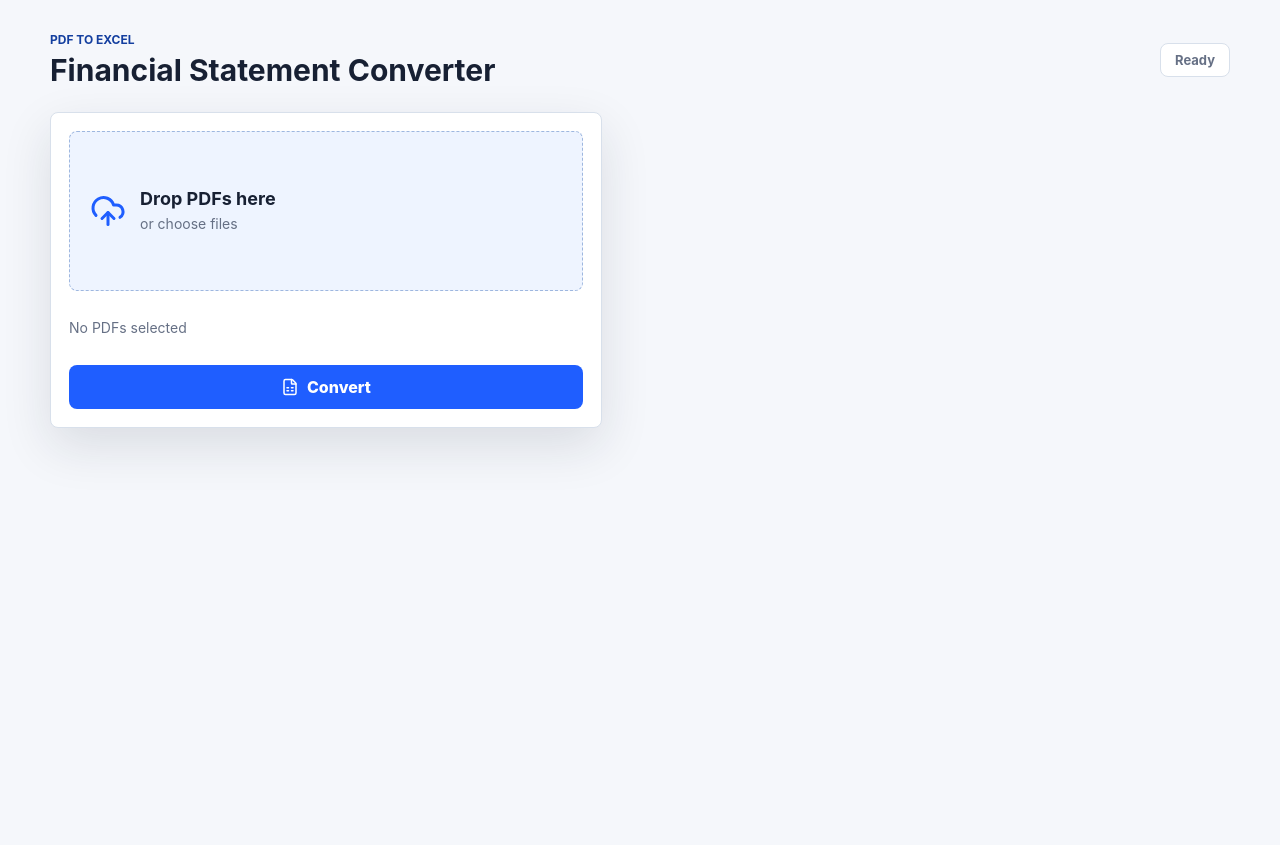
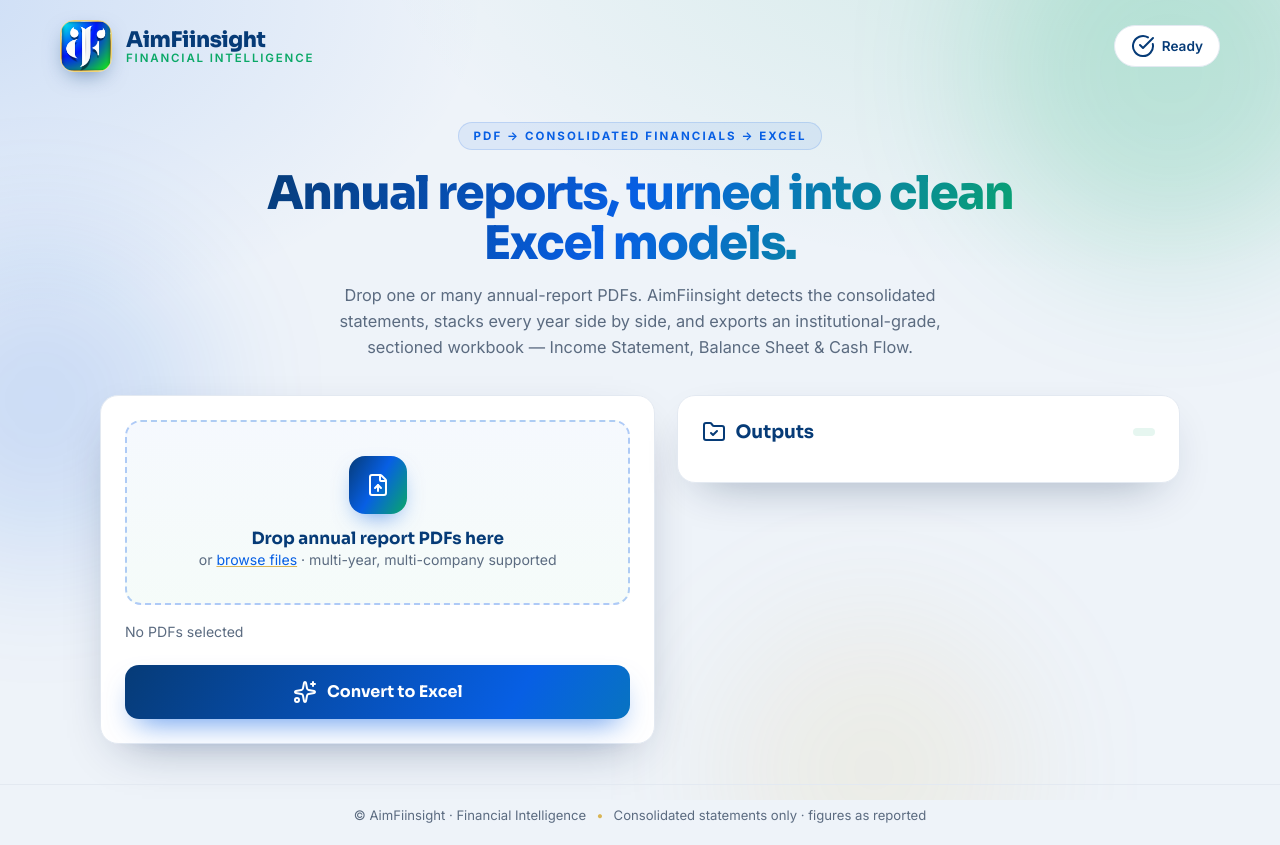
Before and after one commit to AimFinailytics/pdf-financials-web, a Flask app: page / in a window 1280 px wide. Before the commit the page ends 449 px from the top, so only its background shows below. Run offline with Flask 3, Linux system fonts and the light colour scheme.

Commit message:
Deploy via deploy-anywhere

```diff
--- a/financials_converter.py
+++ b/financials_converter.py
@@ -159,7 +159,7 @@
         output_paths.append(out_path)
         summaries[company] = build_summary(company, filings)
 
-    if len(valid) >= 2:
+    if len(grouped) >= 2:  # a master only makes sense across 2+ distinct companies
         timestamp = datetime.now().strftime("%Y%m%d_%H%M%S")
         master_path = output_dir / f"MASTER_Consolidated_FS_{timestamp}.xlsx"
         build_master_workbook(grouped, master_path)
--- a/static/styles.css
+++ b/static/styles.css
@@ -1,371 +1,170 @@
 :root {
-  --bg: #f5f7fb;
-  --ink: #172033;
-  --muted: #667085;
-  --line: #d8e0eb;
-  --blue: #1f5eff;
-  --blue-dark: #143f9f;
-  --green: #087f5b;
-  --surface: #ffffff;
-  --surface-alt: #eef4ff;
-  --shadow: 0 18px 50px rgba(23, 32, 51, 0.12);
+  --navy: #063b77;
+  --blue: #074db4;
+  --blue-bright: #075fe4;
+  --blue-soft: #68a0ff;
+  --green: #0aa867;
+  --gold: #d9b556;
+  --gold-light: #f1d478;
+  --ink: #0d1b2e;
+  --muted: #5b6b80;
+  --line: #e3e9f1;
+  --bg: #eef3f9;
+  --card: #ffffff;
+  --grad: linear-gradient(120deg, var(--navy) 0%, var(--blue-bright) 48%, var(--green) 100%);
+  --shadow: 0 18px 50px -24px rgba(6, 33, 71, 0.45);
+  --radius: 18px;
+  font-family: "Inter", system-ui, -apple-system, sans-serif;
 }
 
-* {
-  box-sizing: border-box;
-}
+* { box-sizing: border-box; }
 
 body {
   margin: 0;
   min-height: 100vh;
-  background: var(--bg);
   color: var(--ink);
-  font-family: Inter, ui-sans-serif, system-ui, -apple-system, BlinkMacSystemFont, "Segoe UI", sans-serif;
+  background:
+    radial-gradient(1200px 600px at 85% -10%, rgba(10, 168, 103, 0.12), transparent 60%),
+    radial-gradient(1000px 600px at -5% 0%, rgba(7, 95, 228, 0.14), transparent 55%),
+    var(--bg);
+  display: flex;
+  flex-direction: column;
 }
 
-button,
-input {
-  font: inherit;
+.bg-orbs { position: fixed; inset: 0; z-index: 0; overflow: hidden; pointer-events: none; }
+.bg-orbs span {
+  position: absolute; border-radius: 50%; filter: blur(70px); opacity: 0.5;
+}
+.bg-orbs span:nth-child(1) { width: 380px; height: 380px; top: -120px; right: -80px; background: rgba(10,168,103,0.35); }
+.bg-orbs span:nth-child(2) { width: 320px; height: 320px; top: 30%; left: -120px; background: rgba(7,95,228,0.30); }
+.bg-orbs span:nth-child(3) { width: 300px; height: 300px; bottom: -120px; right: 20%; background: rgba(217,181,86,0.22); }
+
+/* ---------- header ---------- */
+.site-header {
+  position: relative; z-index: 2;
+  display: flex; align-items: center; justify-content: space-between;
+  padding: 20px clamp(20px, 5vw, 60px);
+}
+.brand { display: flex; align-items: center; gap: 14px; }
+.brand-mark {
+  width: 52px; height: 52px; border-radius: 14px; object-fit: cover;
+  box-shadow: 0 8px 22px -8px rgba(6, 59, 119, 0.6);
+  border: 1.5px solid var(--gold-light);
+}
+.brand-text { display: flex; flex-direction: column; line-height: 1.1; }
+.brand-name { font-family: "Sora", sans-serif; font-weight: 800; font-size: 1.35rem; letter-spacing: -0.02em; color: var(--navy); }
+.brand-tag { font-size: 0.72rem; font-weight: 600; letter-spacing: 0.16em; text-transform: uppercase; color: var(--green); }
+
+.status-pill {
+  display: inline-flex; align-items: center; gap: 7px;
+  padding: 8px 16px; border-radius: 999px; font-weight: 600; font-size: 0.85rem;
+  background: #ffffff; color: var(--navy); border: 1px solid var(--line);
+  box-shadow: var(--shadow);
+}
+.status-pill i { width: 16px; height: 16px; }
+.status-pill.busy { color: var(--blue-bright); }
+.status-pill.busy i { animation: spin 1s linear infinite; }
+.status-pill.done { color: var(--green); border-color: rgba(10,168,103,0.4); background: rgba(10,168,103,0.08); }
+.status-pill.error { color: #c0392b; border-color: rgba(192,57,43,0.35); background: rgba(192,57,43,0.07); }
+@keyframes spin { to { transform: rotate(360deg); } }
+
+/* ---------- layout ---------- */
+.app-shell {
+  position: relative; z-index: 1;
+  width: min(1080px, 92vw); margin: 0 auto; padding: 12px 0 40px;
+  flex: 1;
 }
 
-.app-shell {
-  width: min(1180px, calc(100vw - 32px));
-  margin: 0 auto;
-  padding: 32px 0 48px;
+.hero { text-align: center; max-width: 760px; margin: 18px auto 34px; }
+.hero-eyebrow {
+  display: inline-block; font-size: 0.72rem; font-weight: 700; letter-spacing: 0.18em;
+  color: var(--blue-bright);
+  background: rgba(7, 95, 228, 0.08); border: 1px solid rgba(7,95,228,0.15);
+  padding: 6px 14px; border-radius: 999px;
+}
+.hero h1 {
+  font-family: "Sora", sans-serif; font-weight: 800; letter-spacing: -0.03em;
+  font-size: clamp(1.8rem, 4.2vw, 2.9rem); line-height: 1.08; margin: 18px 0 14px;
+  background: var(--grad); -webkit-background-clip: text; background-clip: text; color: transparent;
+}
+.hero p { color: var(--muted); font-size: 1.02rem; line-height: 1.6; margin: 0 auto; max-width: 640px; }
+
+.workspace { display: grid; grid-template-columns: 1.05fr 0.95fr; gap: 22px; align-items: start; }
+@media (max-width: 820px) { .workspace { grid-template-columns: 1fr; } }
+
+.card {
+  background: var(--card); border: 1px solid var(--line); border-radius: var(--radius);
+  box-shadow: var(--shadow); padding: 24px;
 }
 
-.topbar {
-  display: flex;
-  align-items: center;
-  justify-content: space-between;
-  gap: 16px;
-  margin-bottom: 24px;
+/* ---------- upload ---------- */
+.upload-panel { display: flex; flex-direction: column; gap: 18px; }
+.dropzone {
+  position: relative; border: 2px dashed rgba(7, 95, 228, 0.3); border-radius: 16px;
+  padding: 34px 20px; text-align: center; cursor: pointer; transition: all 0.18s ease;
+  background: linear-gradient(180deg, rgba(7,95,228,0.04), rgba(10,168,103,0.04));
+  display: flex; flex-direction: column; align-items: center; gap: 14px;
+}
+.dropzone:hover, .dropzone.dragging { border-color: var(--green); background: linear-gradient(180deg, rgba(7,95,228,0.08), rgba(10,168,103,0.1)); transform: translateY(-1px); }
+.dropzone input { position: absolute; inset: 0; opacity: 0; cursor: pointer; }
+.dz-icon {
+  width: 58px; height: 58px; border-radius: 16px; display: grid; place-items: center;
+  background: var(--grad); color: #fff; box-shadow: 0 10px 24px -10px rgba(7,95,228,0.7);
+}
+.dz-icon i { width: 28px; height: 28px; }
+.dz-text strong { display: block; font-family: "Sora", sans-serif; font-size: 1.05rem; color: var(--navy); }
+.dz-text span { color: var(--muted); font-size: 0.88rem; }
+.dz-text u { color: var(--blue-bright); text-decoration-color: var(--gold); }
+
+.file-strip { display: flex; flex-wrap: wrap; gap: 8px; min-height: 24px; }
+.file-strip .empty { color: var(--muted); font-size: 0.88rem; }
+.file-chip {
+  display: inline-flex; align-items: center; gap: 7px; font-size: 0.82rem; font-weight: 500;
+  padding: 6px 12px; border-radius: 999px; background: #f3f7fc; border: 1px solid var(--line); color: var(--navy);
+}
+.file-chip i { width: 14px; height: 14px; color: var(--green); }
+
+.primary-action {
+  border: 0; cursor: pointer; border-radius: 14px; padding: 15px 20px;
+  font-family: "Sora", sans-serif; font-weight: 700; font-size: 1rem; color: #fff;
+  background: var(--grad); background-size: 160% 160%;
+  display: inline-flex; align-items: center; justify-content: center; gap: 10px;
+  box-shadow: 0 14px 30px -12px rgba(7, 95, 228, 0.7); transition: all 0.2s ease;
+}
+.primary-action:hover { background-position: 100% 0; transform: translateY(-2px); box-shadow: 0 20px 38px -14px rgba(10,168,103,0.6); }
+.primary-action:disabled { opacity: 0.6; cursor: progress; transform: none; }
+.primary-action i { width: 18px; height: 18px; }
+
+/* ---------- results ---------- */
+.results-panel { display: flex; flex-direction: column; gap: 14px; }
+.panel-header { display: flex; align-items: center; justify-content: space-between; }
+.panel-header h2 { font-family: "Sora", sans-serif; font-size: 1.15rem; margin: 0; display: flex; align-items: center; gap: 9px; color: var(--navy); }
+.panel-header h2 i { width: 20px; height: 20px; color: var(--green); }
+.count-chip { font-size: 0.78rem; font-weight: 600; color: var(--green); background: rgba(10,168,103,0.1); padding: 4px 11px; border-radius: 999px; }
+
+.downloads { display: flex; flex-direction: column; gap: 10px; }
+.download-row {
+  display: flex; align-items: center; justify-content: space-between; gap: 12px;
+  padding: 13px 15px; border-radius: 13px; border: 1px solid var(--line);
+  background: linear-gradient(180deg, #fbfdff, #f4f8fd); transition: all 0.16s ease;
+}
+.download-row:hover { border-color: var(--blue-soft); box-shadow: 0 10px 24px -16px rgba(7,95,228,0.6); transform: translateY(-1px); }
+.download-row a { display: flex; align-items: center; gap: 11px; font-weight: 600; color: var(--navy); text-decoration: none; min-width: 0; }
+.download-row a i { width: 19px; height: 19px; color: var(--blue-bright); flex: none; }
+.download-row a span { overflow: hidden; text-overflow: ellipsis; white-space: nowrap; }
+.download-row > span { font-size: 0.8rem; color: var(--muted); flex: none; }
+
+.skipped {
+  font-size: 0.85rem; color: #92651b; line-height: 1.5;
+  background: rgba(217, 181, 86, 0.12); border: 1px solid rgba(217,181,86,0.4);
+  border-radius: 12px; padding: 12px 14px;
 }
 
-.eyebrow {
-  margin: 0 0 6px;
-  color: var(--blue-dark);
-  font-size: 12px;
-  font-weight: 700;
-  letter-spacing: 0;
-  text-transform: uppercase;
+/* ---------- footer ---------- */
+.site-footer {
+  position: relative; z-index: 1;
+  display: flex; align-items: center; justify-content: center; gap: 10px; flex-wrap: wrap;
+  padding: 22px; color: var(--muted); font-size: 0.82rem;
+  border-top: 1px solid var(--line); margin-top: auto;
 }
-
-h1,
-h2,
-h3,
-p {
-  margin: 0;
-}
-
-h1 {
-  font-size: 30px;
-  line-height: 1.15;
-  letter-spacing: 0;
-}
-
-h2 {
-  font-size: 18px;
-}
-
-.status-pill {
-  display: inline-flex;
-  align-items: center;
-  min-height: 34px;
-  padding: 0 14px;
-  border: 1px solid var(--line);
-  border-radius: 8px;
-  background: var(--surface);
-  color: var(--muted);
-  font-size: 13px;
-  font-weight: 700;
-  white-space: nowrap;
-}
-
-.status-pill.busy {
-  color: var(--blue-dark);
-  border-color: #a9c3ff;
-  background: #edf3ff;
-}
-
-.status-pill.done {
-  color: var(--green);
-  border-color: #a7d9c6;
-  background: #ecfbf5;
-}
-
-.status-pill.error {
-  color: #b42318;
-  border-color: #f3b6af;
-  background: #fff0ee;
-}
-
-.workspace {
-  display: grid;
-  grid-template-columns: minmax(320px, 0.95fr) minmax(320px, 1.05fr);
-  gap: 18px;
-  align-items: start;
-}
-
-.upload-panel,
-.results-panel,
-.summary-card {
-  border: 1px solid var(--line);
-  border-radius: 8px;
-  background: var(--surface);
-  box-shadow: var(--shadow);
-}
-
-.upload-panel {
-  padding: 18px;
-}
-
-.dropzone {
-  position: relative;
-  display: flex;
-  align-items: center;
-  gap: 14px;
-  min-height: 160px;
-  padding: 20px;
-  border: 1px dashed #9eb7df;
-  border-radius: 8px;
-  background: var(--surface-alt);
-  cursor: pointer;
-  transition: border-color 0.16s ease, background 0.16s ease, transform 0.16s ease;
-}
-
-.dropzone:hover,
-.dropzone.dragging {
-  border-color: var(--blue);
-  background: #e6efff;
-}
-
-.dropzone input {
-  position: absolute;
-  inset: 0;
-  opacity: 0;
-  cursor: pointer;
-}
-
-.dropzone svg {
-  width: 36px;
-  height: 36px;
-  color: var(--blue);
-  flex: 0 0 auto;
-}
-
-.dropzone strong {
-  display: block;
-  font-size: 18px;
-  margin-bottom: 4px;
-}
-
-.dropzone span {
-  color: var(--muted);
-  font-size: 14px;
-}
-
-.file-strip {
-  display: flex;
-  flex-wrap: wrap;
-  gap: 8px;
-  min-height: 42px;
-  margin: 16px 0;
-}
-
-.file-chip {
-  display: inline-flex;
-  align-items: center;
-  gap: 6px;
-  max-width: 100%;
-  padding: 7px 9px;
-  border: 1px solid var(--line);
-  border-radius: 8px;
-  background: #fbfcff;
-  color: var(--ink);
-  font-size: 13px;
-}
-
-.file-chip svg {
-  width: 15px;
-  height: 15px;
-  color: #d92d20;
-}
-
-.empty {
-  color: var(--muted);
-  font-size: 14px;
-  align-self: center;
-}
-
-.primary-action {
-  display: inline-flex;
-  justify-content: center;
-  align-items: center;
-  gap: 8px;
-  width: 100%;
-  height: 44px;
-  border: 0;
-  border-radius: 8px;
-  background: var(--blue);
-  color: white;
-  font-weight: 800;
-  cursor: pointer;
-}
-
-.primary-action:disabled {
-  cursor: not-allowed;
-  opacity: 0.62;
-}
-
-.primary-action svg {
-  width: 18px;
-  height: 18px;
-}
-
-.results-panel {
-  padding: 18px;
-}
-
-.panel-header {
-  display: flex;
-  justify-content: space-between;
-  align-items: center;
-  gap: 12px;
-  margin-bottom: 14px;
-}
-
-.panel-header span {
-  color: var(--muted);
-  font-size: 13px;
-  font-weight: 700;
-}
-
-.downloads {
-  display: grid;
-  gap: 10px;
-}
-
-.download-row {
-  display: flex;
-  align-items: center;
-  justify-content: space-between;
-  gap: 12px;
-  padding: 12px;
-  border: 1px solid var(--line);
-  border-radius: 8px;
-  background: #fbfcff;
-}
-
-.download-row a {
-  display: inline-flex;
-  align-items: center;
-  gap: 8px;
-  color: var(--blue-dark);
-  font-weight: 800;
-  text-decoration: none;
-  overflow-wrap: anywhere;
-}
-
-.download-row svg {
-  width: 18px;
-  height: 18px;
-}
-
-.download-row span {
-  color: var(--muted);
-  font-size: 12px;
-  white-space: nowrap;
-}
-
-.skipped {
-  margin-top: 12px;
-  padding: 12px;
-  border: 1px solid #fedf89;
-  border-radius: 8px;
-  background: #fffbeb;
-  color: #7a4d00;
-  font-size: 13px;
-}
-
-.summary-grid {
-  display: grid;
-  gap: 18px;
-  margin-top: 18px;
-}
-
-.summary-card {
-  overflow: hidden;
-}
-
-.summary-title {
-  padding: 14px 16px;
-  border-bottom: 1px solid var(--line);
-  background: #fbfcff;
-}
-
-.summary-table-wrap {
-  overflow-x: auto;
-}
-
-table {
-  width: 100%;
-  border-collapse: collapse;
-}
-
-th,
-td {
-  padding: 11px 14px;
-  border-bottom: 1px solid var(--line);
-  text-align: right;
-  white-space: nowrap;
-}
-
-th:first-child,
-td:first-child {
-  text-align: left;
-}
-
-th {
-  background: #f1f5fb;
-  color: #344054;
-  font-size: 12px;
-  text-transform: uppercase;
-  letter-spacing: 0;
-}
-
-td {
-  font-size: 14px;
-}
-
-tbody tr:last-child td {
-  border-bottom: 0;
-}
-
-@media (max-width: 860px) {
-  .app-shell {
-    width: min(100vw - 20px, 760px);
-    padding-top: 20px;
-  }
-
-  .topbar,
-  .workspace {
-    grid-template-columns: 1fr;
-  }
-
-  .workspace {
-    display: grid;
-  }
-
-  h1 {
-    font-size: 24px;
-  }
-
-  .topbar {
-    align-items: flex-start;
-  }
-
-  .dropzone {
-    min-height: 132px;
-  }
-}
+.site-footer .dot { color: var(--gold); }
--- a/templates/index.html
+++ b/templates/index.html
@@ -3,53 +3,79 @@
   <head>
     <meta charset="utf-8" />
     <meta name="viewport" content="width=device-width, initial-scale=1" />
-    <title>Financial Statement Converter</title>
+    <title>AimFiinsight · Financial Statement Converter</title>
+    <link rel="preconnect" href="https://fonts.googleapis.com" />
+    <link rel="preconnect" href="https://fonts.gstatic.com" crossorigin />
+    <link
+      href="https://fonts.googleapis.com/css2?family=Inter:wght@400;500;600;700;800&family=Sora:wght@600;700;800&display=swap"
+      rel="stylesheet"
+    />
+    <link rel="icon" href="{{ url_for('static', filename='img/aimfiinsight-logo.png') }}" />
     <link rel="stylesheet" href="{{ url_for('static', filename='styles.css') }}" />
     <script defer src="https://unpkg.com/lucide@latest"></script>
     <script defer src="{{ url_for('static', filename='app.js') }}"></script>
   </head>
   <body>
+    <div class="bg-orbs" aria-hidden="true"><span></span><span></span><span></span></div>
+
+    <header class="site-header">
+      <div class="brand">
+        <img src="{{ url_for('static', filename='img/aimfiinsight-logo.png') }}" alt="AimFiinsight" class="brand-mark" />
+        <div class="brand-text">
+          <span class="brand-name">AimFiinsight</span>
+          <span class="brand-tag">Financial Intelligence</span>
+        </div>
+      </div>
+      <span class="status-pill" id="statusPill"><i data-lucide="circle-check-big"></i> Ready</span>
+    </header>
+
     <main class="app-shell">
-      <header class="topbar">
-        <div>
-          <p class="eyebrow">PDF to Excel</p>
-          <h1>Financial Statement Converter</h1>
-        </div>
-        <span class="status-pill" id="statusPill">Ready</span>
-      </header>
+      <section class="hero">
+        <span class="hero-eyebrow">PDF → CONSOLIDATED FINANCIALS → EXCEL</span>
+        <h1>Annual reports, turned into clean Excel models.</h1>
+        <p>
+          Drop one or many annual-report PDFs. AimFiinsight detects the consolidated statements,
+          stacks every year side by side, and exports an institutional-grade, sectioned workbook —
+          Income Statement, Balance Sheet &amp; Cash Flow.
+        </p>
+      </section>
 
       <section class="workspace">
-        <form class="upload-panel" id="uploadForm">
+        <form class="card upload-panel" id="uploadForm">
           <div class="dropzone" id="dropzone">
             <input id="fileInput" name="files" type="file" accept="application/pdf,.pdf" multiple />
-            <i data-lucide="upload-cloud"></i>
-            <div>
-              <strong>Drop PDFs here</strong>
-              <span>or choose files</span>
+            <div class="dz-icon"><i data-lucide="file-up"></i></div>
+            <div class="dz-text">
+              <strong>Drop annual report PDFs here</strong>
+              <span>or <u>browse files</u> · multi-year, multi-company supported</span>
             </div>
           </div>
 
           <div class="file-strip" id="fileList">
-            <span class="empty">No PDFs selected</span>
+            <span class="empty">No PDFs selected yet</span>
           </div>
 
           <button class="primary-action" id="convertButton" type="submit">
-            <i data-lucide="file-spreadsheet"></i>
-            <span>Convert</span>
+            <i data-lucide="sparkles"></i>
+            <span>Convert to Excel</span>
           </button>
         </form>
 
-        <section class="results-panel" id="resultsPanel" hidden>
+        <section class="card results-panel" id="resultsPanel" hidden>
           <div class="panel-header">
-            <h2>Outputs</h2>
-            <span id="outputCount"></span>
+            <h2><i data-lucide="folder-check"></i> Outputs</h2>
+            <span class="count-chip" id="outputCount"></span>
           </div>
           <div class="downloads" id="downloads"></div>
           <div class="skipped" id="skipped" hidden></div>
         </section>
       </section>
+    </main>
 
-      <section class="summary-grid" id="summaryGrid"></section>
-    </main>
+    <footer class="site-footer">
+      <span>© AimFiinsight · Financial Intelligence</span>
+      <span class="dot">•</span>
+      <span>Consolidated statements only · figures as reported</span>
+    </footer>
   </body>
 </html>
```
Also changed, not shown: static/app.js (+1 -40 lines), static/img/aimfiinsight-logo.png (added).
